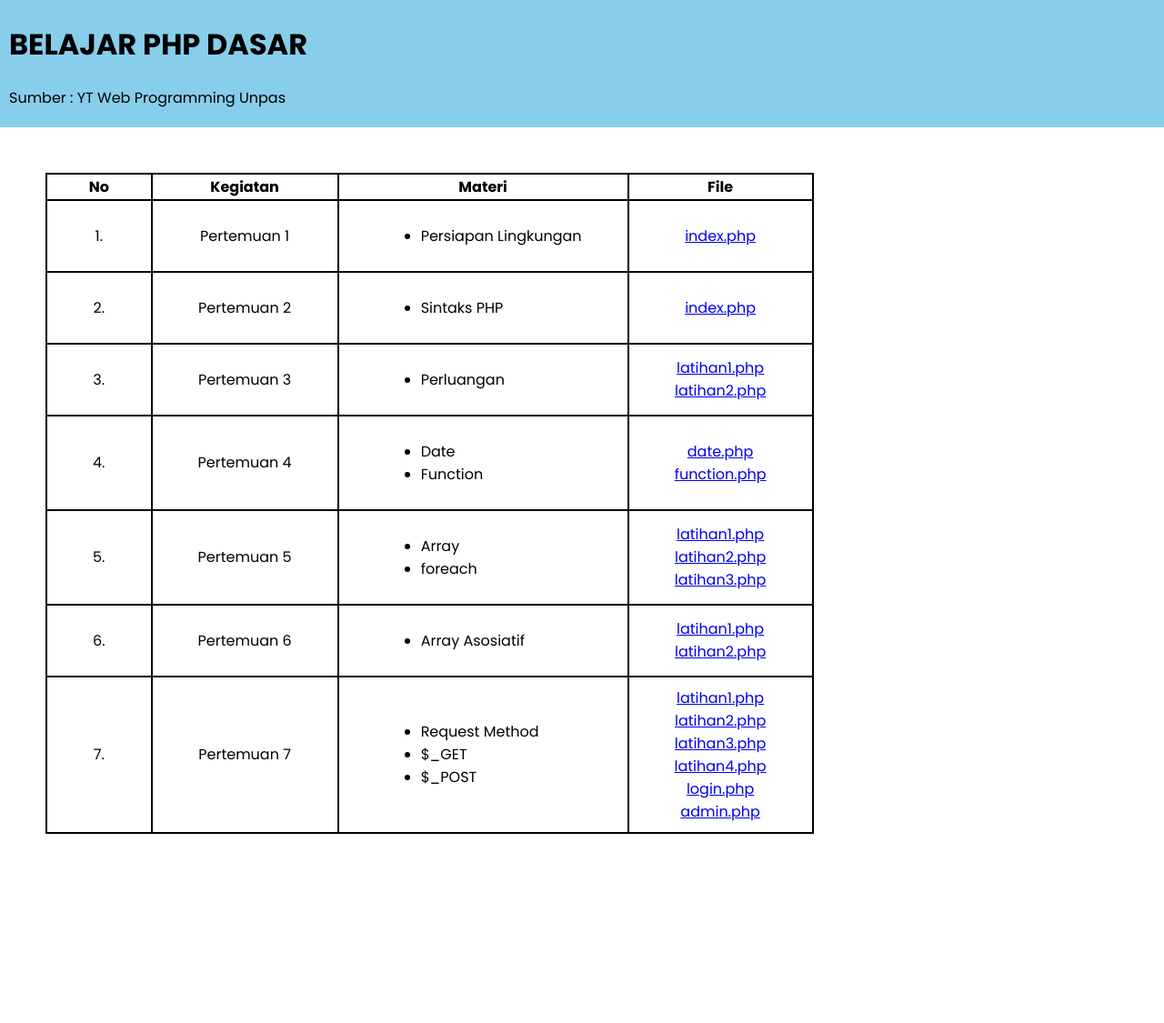
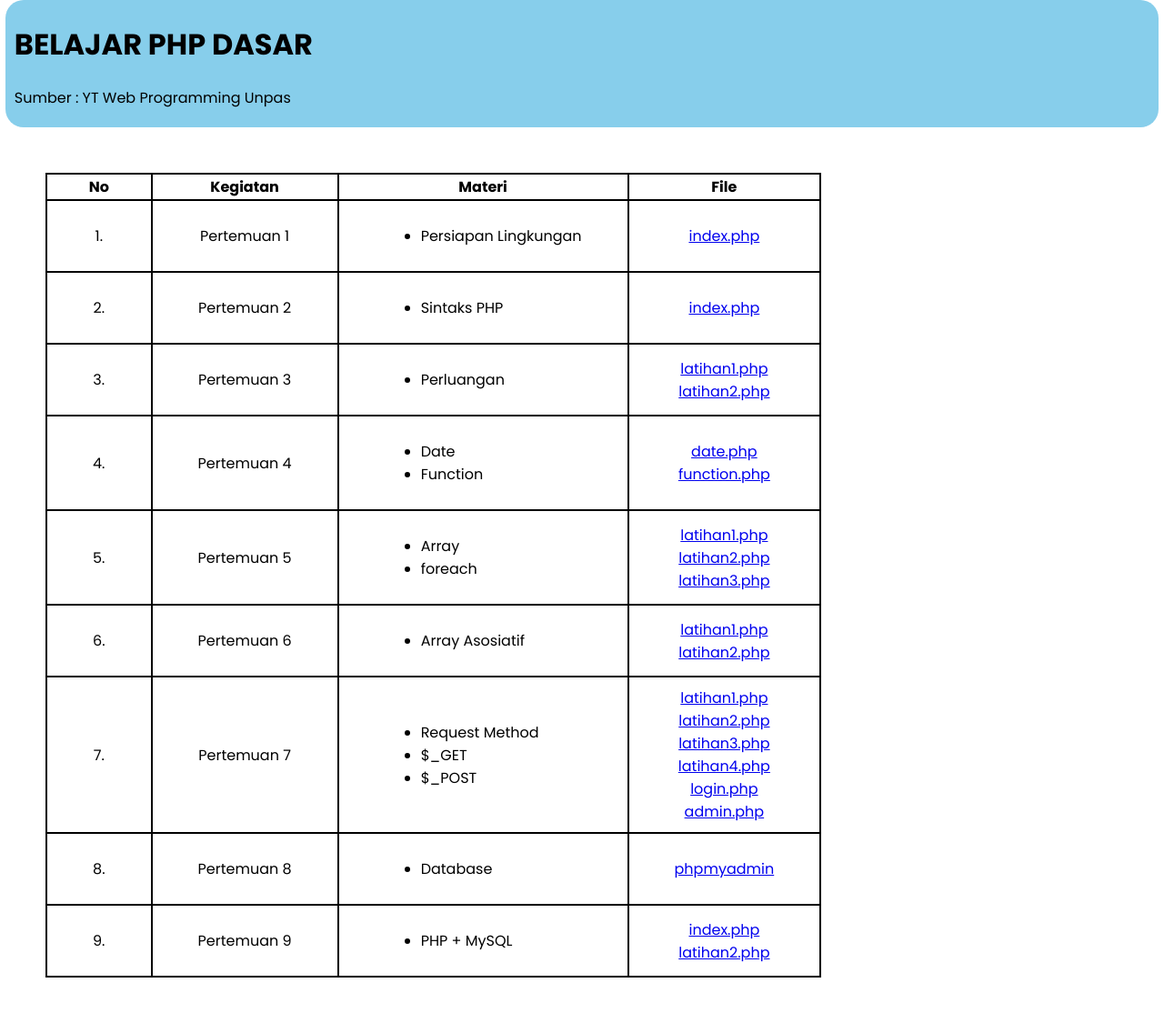
Before and after one commit to hanifwihananto/phpdasar, a PHP site: page / in a window 1280 px wide. Shown: the whole page at 91% size. Before the commit the page ends 917 px from the top, so only its background shows below. Run offline with PHP 8.4, Linux system fonts and the light colour scheme; some libraries are stand-ins or nearby versions.

Commit message:
update UI

```diff
--- a/index.php
+++ b/index.php
@@ -22,11 +22,22 @@
             background-color: skyblue;
             padding: 4px;
             padding-left: 10px;
+            position: fixed;
+            width: 98%;
+            top: 0;
+            margin: auto;
+            border-radius: 20px;
+        }
+
+        .header {
+            display: flex;
+            justify-content: center;
         }
 
         .tabel {
             margin: 50px;
             left: 20px;
+            margin-top: 190px;
             /*border: 1px solid black;*/
         }
 
@@ -49,10 +60,12 @@
 
 <body>
     <!-- Header -->
-    <header>
-        <h1>BELAJAR PHP DASAR</h1>
-        <p>Sumber : YT Web Programming Unpas</p>
-    </header>
+    <div class="header">
+        <header>
+            <h1>BELAJAR PHP DASAR</h1>
+            <p>Sumber : YT Web Programming Unpas</p>
+        </header>
+    </div>
 
     <!-- Bagian Kiri -->
     <div class="tabel kiri">
@@ -166,6 +179,32 @@
                 </td>
             </tr>
 
+            <tr>
+                <td>8.</td>
+                <td>Pertemuan 8</td>
+                <td>
+                    <ul>
+                        <li>Database</li>
+                    </ul>
+                </td>
+                <td>
+                    <a target="_blank" href="../phpmyadmin">phpmyadmin</a>
+                </td>
+            </tr>
+
+            <tr>
+                <td>9.</td>
+                <td>Pertemuan 9</td>
+                <td>
+                    <ul>
+                        <li>PHP + MySQL</li>
+                    </ul>
+                </td>
+                <td>
+                    <a target="_blank" href="pertemuan9/index.php">index.php</a><br>
+                    <a target="_blank" href="pertemuan9/latihan2.php">latihan2.php</a><br>
+                </td>
+            </tr>
 
         </table>
 
```
